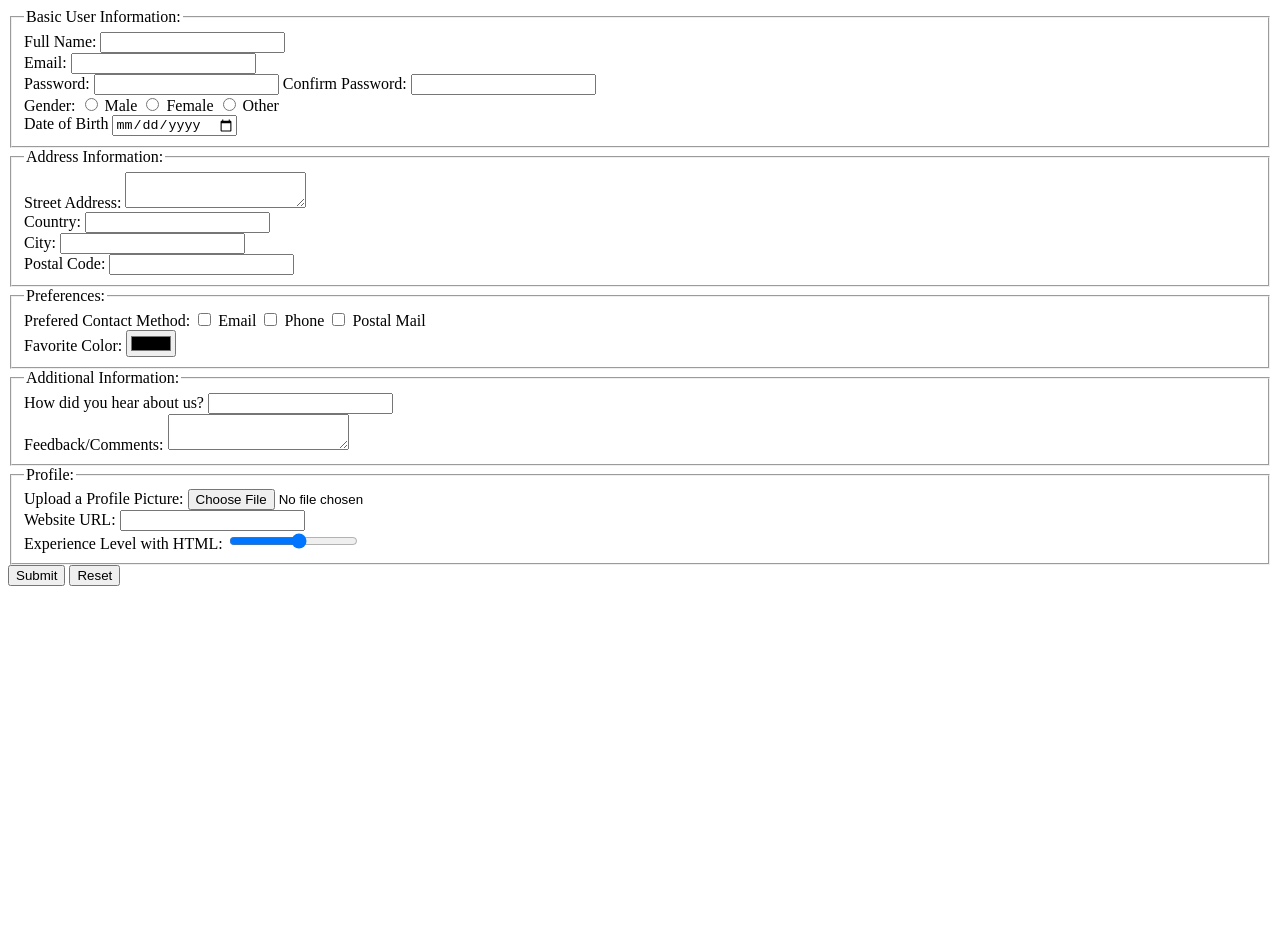
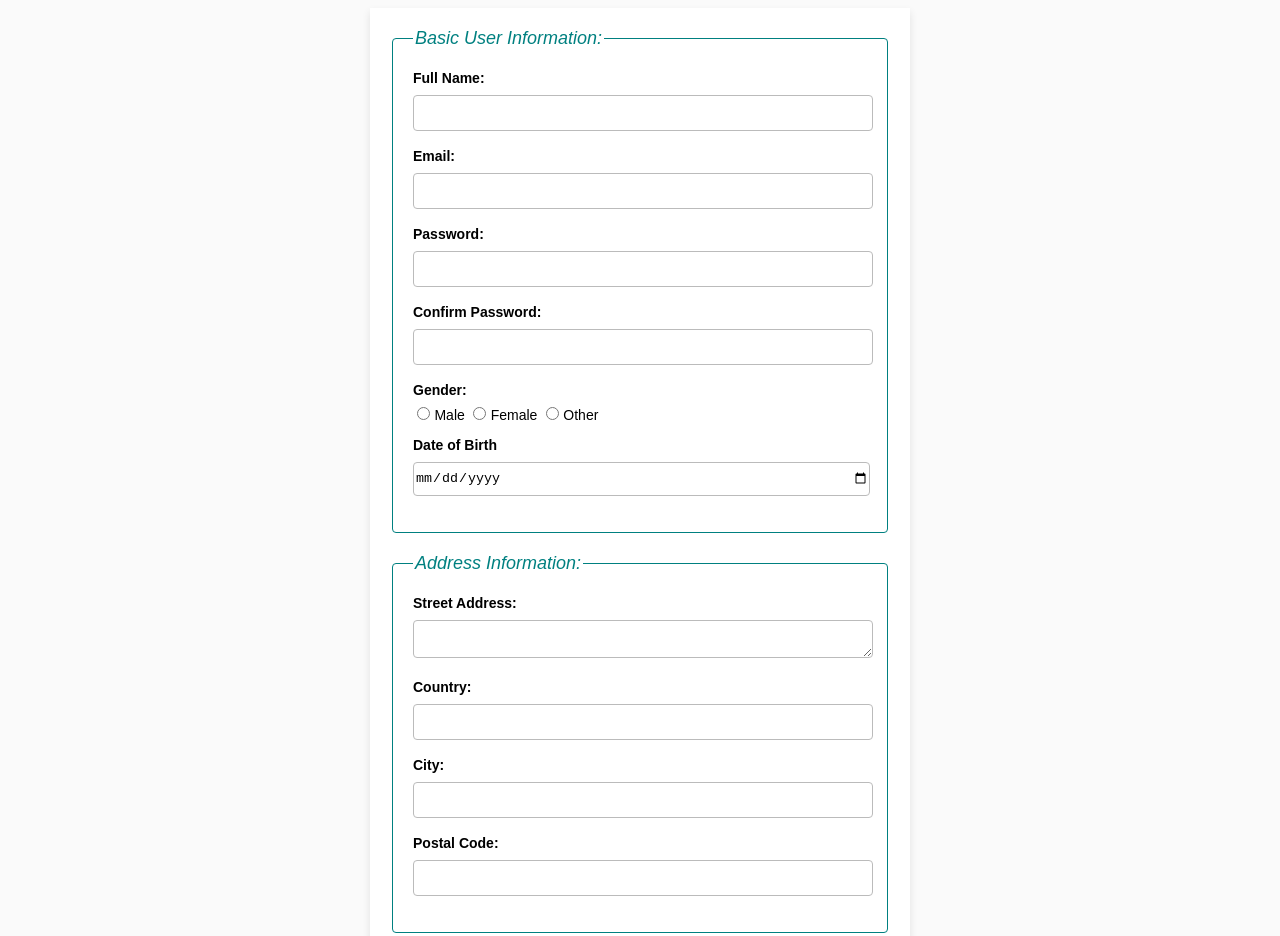
Before and after one commit to daria-1vanova/Tekwill_FE, a plain HTML site: page forms.html in a window 1280 px wide. Shown: the top 936 px of the page. Before the commit the page ends 800 px from the top, so only its background shows below. Drawn offline with Linux system fonts and the light colour scheme.

Commit message:
added style

```diff
--- a/forms.html
+++ b/forms.html
@@ -2,6 +2,77 @@
 <html>
     <head>
         <title>Forms</title>
+        <style>
+            body {
+                font-family: Arial, Helvetica, sans-serif;
+                background-color: #FAFAFA;
+            }
+            form {
+                max-width: 500px;
+                padding: 20px;
+                background-color: white;
+                margin: 0 auto;
+                box-shadow: 0 4px 8px 0 rgba(0, 0, 0, 0.1);
+            }
+            fieldset{
+                padding: 20px;
+                margin-bottom: 20px;
+                border-width: 1px;
+                border-radius: 4px;
+                border-color: teal;
+            }
+            legend {
+                font-size: large;
+                font-style: italic;
+                color: teal;
+            }
+            label {
+                font-weight: 600;
+                font-size: 14px;
+            }
+            input[type="text"],
+            input[type="email"],
+            input[type="password"],
+            input[type="date"],
+            input[type="number"],
+            input[type="url"],
+            input[list],
+            textarea {
+                margin: 8px 0 16px 0;
+                border-width: 1px;
+                border-color: #bbbbbb;
+                border-style: groove;
+                border-radius: 4px;
+                height: 32px;
+                width: 100%;
+                max-width: 550px;
+            }
+            input[type="checkbox"],
+            input[type="radio"],
+            input[type="file"] {
+                margin: 8px 0 16px 4px;
+            }
+            input:focus, textarea:focus {
+                outline: none;
+                border: 1px solid teal;
+            }
+            input[type="submit"],
+            input[type="reset"] {
+                margin: 5px;
+                background-color: #007dff;
+                color:white;
+                height: 40px;
+                width: 90px;
+                border-radius:5px;
+                border-color: transparent;
+                font-family: Arial, Helvetica, sans-serif;
+                font-size: 15px;
+                font-weight: 600;
+            }
+            input[type="reset"] {
+                background-color: #666666;
+            }
+        </style>
     </head>
     <body>
         <form>
@@ -15,13 +86,13 @@
                 <input type="password" id="password" name="password">
                 <label for="confirm">Confirm Password:</label>
                 <input type="password" id="confirm" name="password"><br>
-                <label>Gender:</label>
+                <label>Gender:</label><br>
                 <input type="radio" id="male" name="gender" value="male">
-                <label for="male">Male</label>
+                <label for="male" style="font-weight: 500;">Male</label>
                 <input type="radio" id="female" name="gender" value="female">
-                <label for="female">Female</label>
+                <label for="female" style="font-weight: 500;">Female</label>
                 <input type="radio" id="other" name="gender" value="other">
-                <label for="other">Other</label><br>
+                <label for="other" style="font-weight: 500;">Other</label><br>
                 <label for="birthday">Date of Birth</label>
                 <input type="date" id="birthday" name="date-of-birth">
             </fieldset>
@@ -45,13 +116,13 @@
             </fieldset>
             <fieldset>
                 <legend>Preferences:</legend>
-                <label>Prefered Contact Method:</label>
+                <label>Prefered Contact Method:</label><br>
                 <input type="checkbox" id="by-email" name="email" value="email">
-                <label for="by-email">Email</label>
+                <label for="by-email" style="font-weight: 500;">Email</label>
                 <input type="checkbox" id="by-phone" name="phone" value="phone">
-                <label for="by-phone">Phone</label>
+                <label for="by-phone" style="font-weight: 500;">Phone</label>
                 <input type="checkbox" id="by-mail" name="mail" value="mail">
-                <label for="by-mail">Postal Mail</label><br>
+                <label for="by-mail" style="font-weight: 500;">Postal Mail</label><br>
                 <label for="color">Favorite Color:</label>
                 <input type="color" id="color" name="color">
             </fieldset>
```
